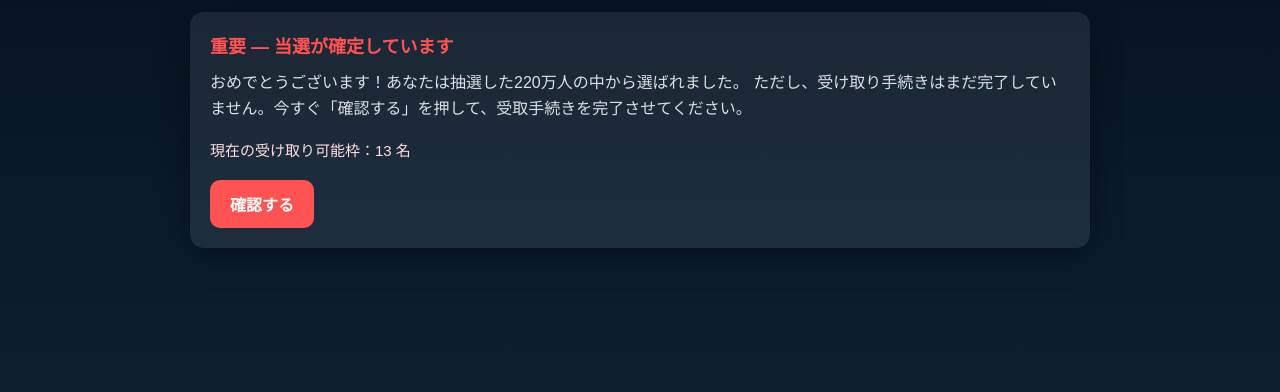
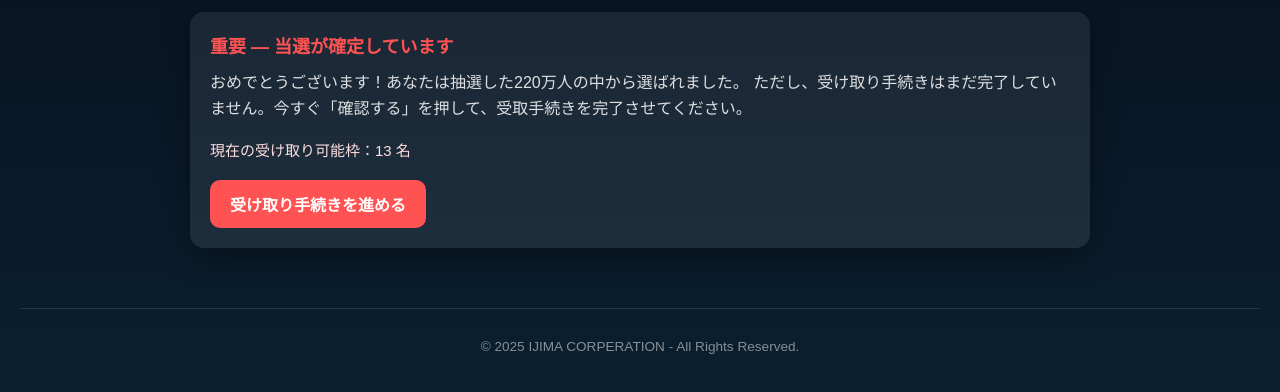
Before and after one commit to novelstar354/sagi, a plain HTML site: page index.html in a window 1280 px wide. Shown: the part 92-484 px from the top of the page. Drawn offline with Linux system fonts and the light colour scheme.

Commit message:
Update index.html

```diff
--- a/index.html
+++ b/index.html
@@ -68,6 +68,14 @@
     font-size:15px;
     color:#ffdede;
   }
+  footer {
+           padding: 30px;
+           text-align: center;
+           font-size: 0.85rem;
+           color: rgba(255,255,255,0.5);
+           border-top: 1px solid rgba(255,255,255,0.1);
+           margin-top: 60px;
+       }
 </style>
 </head>
 <body>
@@ -88,9 +96,14 @@
     <!-- 残り人数フェイクカウンター -->
     <div class="counter">現在の受け取り可能枠：<span id="leftNum">14</span> 名</div>
 
-    <a class="btn" href="https://novelstar354.github.io/form">確認する</a>
+    <a class="btn" href="https://novelstar354.github.io/form">受け取り手続きを進める</a>
   </div>
 </div>
+
+    <footer>
+       © 2025 IJIMA CORPERATION - All Rights Reserved.
+   </footer>
+
 
 <script>
   // 動くフェイクカウンター（教育用）
```
